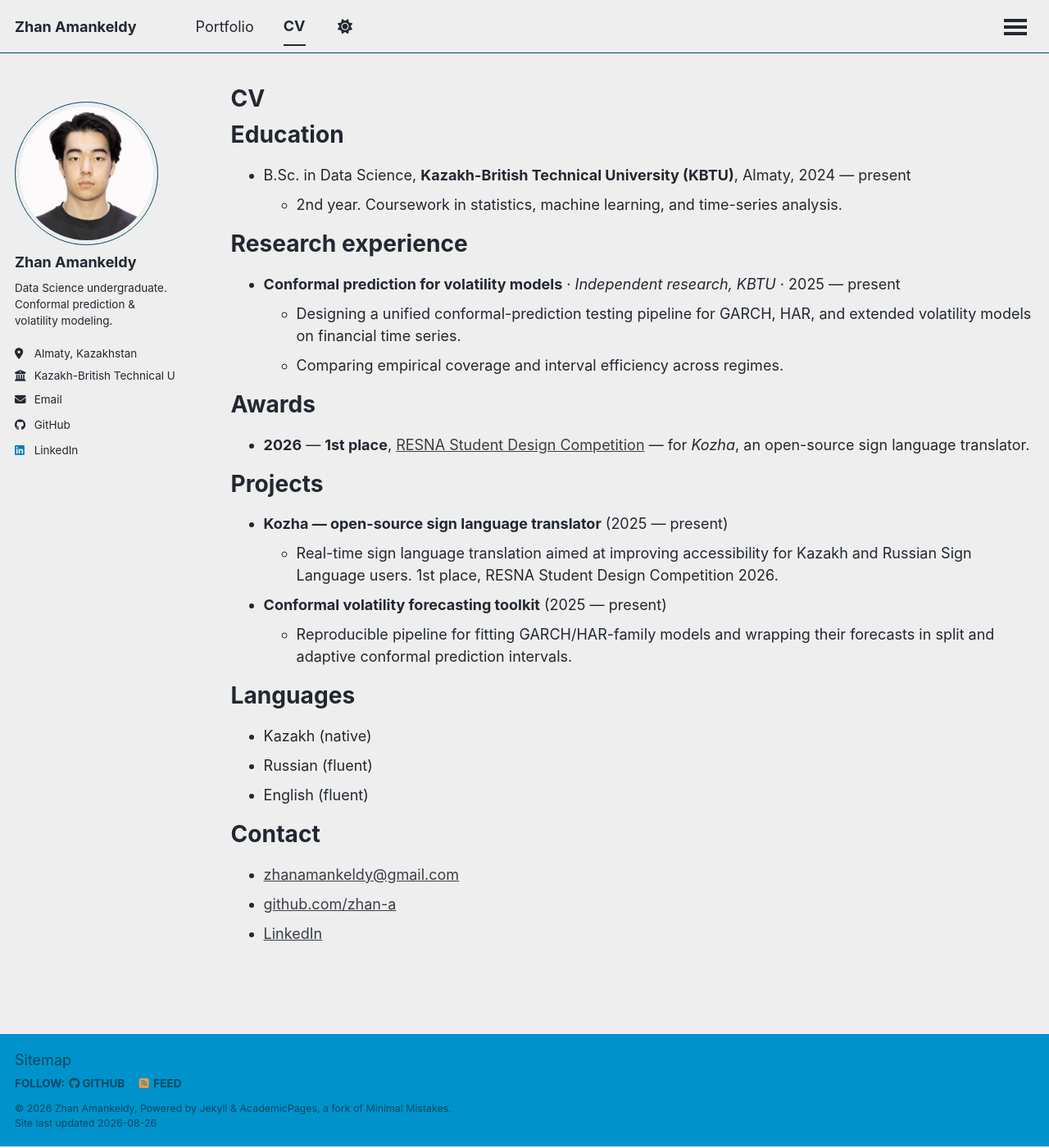
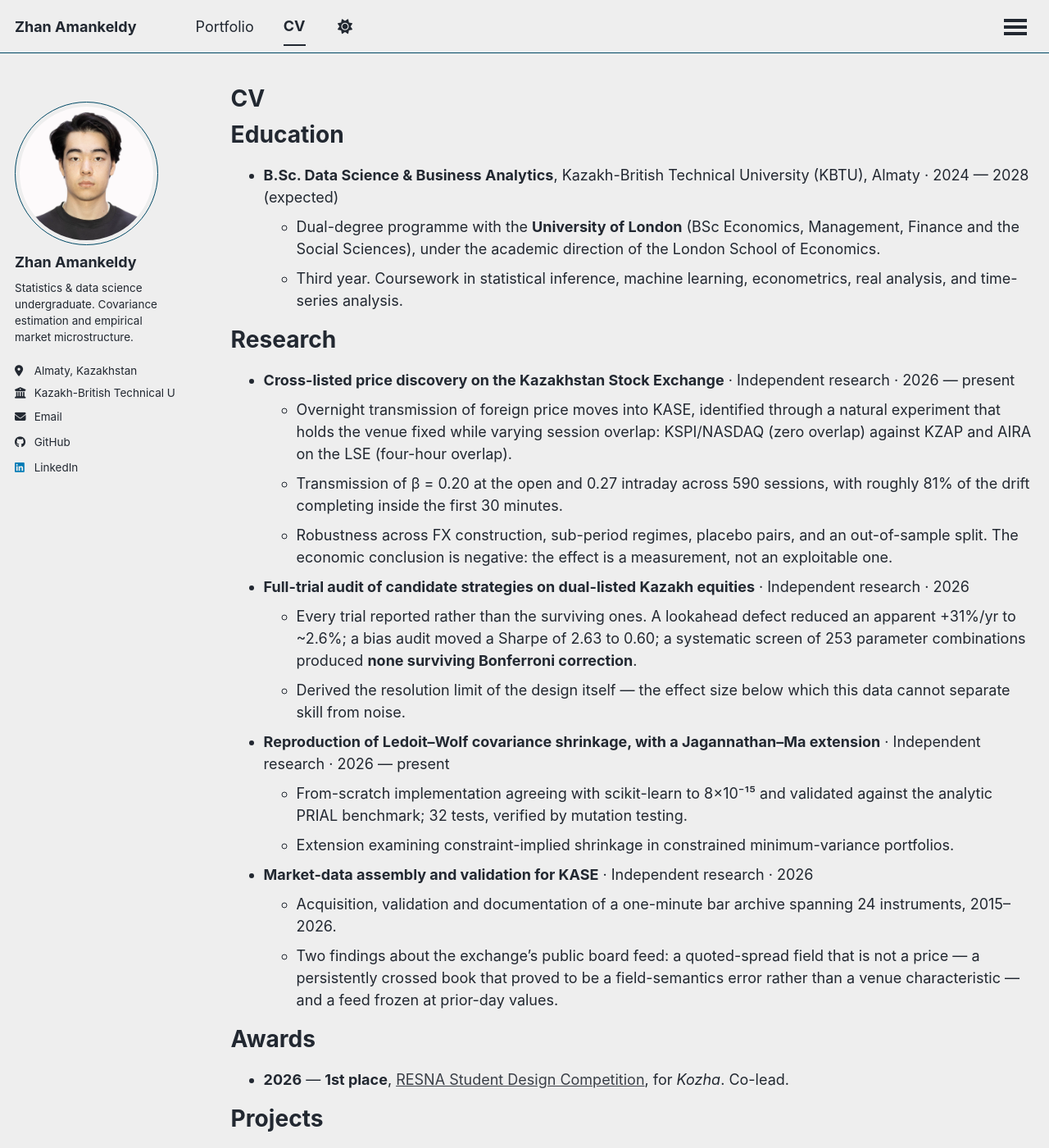
Before and after one commit to zhan-a/zhan-a.github.io, a Jekyll site: the page built from _pages/cv.md, in a window 1280 px wide and 1400 px high. Shown: the whole window at 82% size. Built offline with Jekyll 4.4.1, drawn with Linux system fonts in a browser that asks for light colours; a script that is not in the unit is left out; some of the changed text lies outside the part shown.

Commit message:
Site: current research lane — covariance estimation and market microstructure; add four research entries; retire conformal framing to earlier work; add UoL dual degree

```diff
--- a/_config.yml
+++ b/_config.yml
@@ -12,7 +12,7 @@ site_theme               : "air" # The available themes options are "default", "
 title                    : "Zhan Amankeldy"
 title_separator          : "·"
 name                     : &name "Zhan Amankeldy"
-description              : &description "Personal site of Zhan Amankeldy — Data Science undergraduate at KBTU. Conformal prediction for volatility models, and open-source assistive technology."
+description              : &description "Personal site of Zhan Amankeldy — statistics and data science undergraduate at KBTU and the University of London. High-dimensional covariance estimation, empirical market microstructure, and open-source assistive technology."
 url                      : https://zhan-a.github.io
 baseurl                  : ""
 repository               : "zhan-a/zhan-a.github.io"
@@ -25,7 +25,7 @@ author:
   avatar           : "profile.jpg"
   name             : "Zhan Amankeldy"
   pronouns         :
-  bio              : "Data Science undergraduate. Conformal prediction & volatility modeling."
+  bio              : "Statistics & data science undergraduate. Covariance estimation and empirical market microstructure."
   location         : "Almaty, Kazakhstan"
   employer         : "Kazakh-British Technical University"
   uri              :
--- a/_pages/cv.md
+++ b/_pages/cv.md
@@ -11,25 +11,46 @@ redirect_from:
 
 Education
 ======
-* B.Sc. in Data Science, **Kazakh-British Technical University (KBTU)**, Almaty, 2024 — present
-  * 2nd year. Coursework in statistics, machine learning, and time-series analysis.
+* **B.Sc. Data Science & Business Analytics**, Kazakh-British Technical University (KBTU), Almaty · 2024 — 2028 (expected)
+  * Dual-degree programme with the **University of London** (BSc Economics, Management, Finance and the Social Sciences), under the academic direction of the London School of Economics.
+  * Third year. Coursework in statistical inference, machine learning, econometrics, real analysis, and time-series analysis.
 
-Research experience
+Research
 ======
-* **Conformal prediction for volatility models** · *Independent research, KBTU* · 2025 — present
-  * Designing a unified conformal-prediction testing pipeline for GARCH, HAR, and extended volatility models on financial time series.
-  * Comparing empirical coverage and interval efficiency across regimes.
+* **Cross-listed price discovery on the Kazakhstan Stock Exchange** · Independent research · 2026 — present
+  * Overnight transmission of foreign price moves into KASE, identified through a natural experiment that holds the venue fixed while varying session overlap: KSPI/NASDAQ (zero overlap) against KZAP and AIRA on the LSE (four-hour overlap).
+  * Transmission of β = 0.20 at the open and 0.27 intraday across 590 sessions, with roughly 81% of the drift completing inside the first 30 minutes.
+  * Robustness across FX construction, sub-period regimes, placebo pairs, and an out-of-sample split. The economic conclusion is negative: the effect is a measurement, not an exploitable one.
+
+* **Full-trial audit of candidate strategies on dual-listed Kazakh equities** · Independent research · 2026
+  * Every trial reported rather than the surviving ones. A lookahead defect reduced an apparent +31%/yr to ~2.6%; a bias audit moved a Sharpe of 2.63 to 0.60; a systematic screen of 253 parameter combinations produced **none surviving Bonferroni correction**.
+  * Derived the resolution limit of the design itself — the effect size below which this data cannot separate skill from noise.
+
+* **Reproduction of Ledoit–Wolf covariance shrinkage, with a Jagannathan–Ma extension** · Independent research · 2026 — present
+  * From-scratch implementation agreeing with scikit-learn to 8×10⁻¹⁵ and validated against the analytic PRIAL benchmark; 32 tests, verified by mutation testing.
+  * Extension examining constraint-implied shrinkage in constrained minimum-variance portfolios.
+
+* **Market-data assembly and validation for KASE** · Independent research · 2026
+  * Acquisition, validation and documentation of a one-minute bar archive spanning 24 instruments, 2015–2026.
+  * Two findings about the exchange's public board feed: a quoted-spread field that is not a price — a persistently crossed book that proved to be a field-semantics error rather than a venue characteristic — and a feed frozen at prior-day values.
 
 Awards
 ======
-* **2026** — **1st place**, [RESNA Student Design Competition](https://www.resna.org/) — for *Kozha*, an open-source sign language translator.
+* **2026** — **1st place**, [RESNA Student Design Competition](https://www.resna.org/), for *Kozha*. Co-lead.
 
 Projects
 ======
-* **Kozha — open-source sign language translator** (2025 — present)
-  * Real-time sign language translation aimed at improving accessibility for Kazakh and Russian Sign Language users. 1st place, RESNA Student Design Competition 2026.
-* **Conformal volatility forecasting toolkit** (2025 — present)
-  * Reproducible pipeline for fitting GARCH/HAR-family models and wrapping their forecasts in split and adaptive conformal prediction intervals.
+* **Kozha — open-source sign-language translator** (2025 — present) · Co-lead
+  * Real-time Kazakh and Russian sign-language translation built on HamNoSys/SiGML. 1st place, RESNA Student Design Competition 2026.
+
+* **Conformal prediction for volatility models** (2025 — 2026)
+  * Conformal-prediction testing pipeline for GARCH- and HAR-family volatility models, comparing empirical coverage and interval efficiency across market regimes.
+
+Technical
+======
+* **Python** — NumPy, pandas, scikit-learn, statsmodels, matplotlib; pytest, mutation testing
+* **Statistics** — statistical inference, time-series analysis, multiple-testing correction, bootstrap and power analysis
+* **Tools** — git, LaTeX
 
 Languages
 ======
```
Also changed, not shown: _pages/about.md (+12 -6 lines), _portfolio/1-lw-shrinkage.md (added, +23 -0 lines), _portfolio/2-kase-price-discovery.md (added, +19 -0 lines), _portfolio/3-kase-strategy-audit.md (added, +26 -0 lines), _portfolio/4-kase-market-data.md (added, +24 -0 lines), _portfolio/5-kozha.md (renamed from _portfolio/1-kozha.md, +2 -2 lines), _portfolio/6-conformal-volatility.md (renamed from _portfolio/2-conformal-volatility.md, +3 -1 lines).
